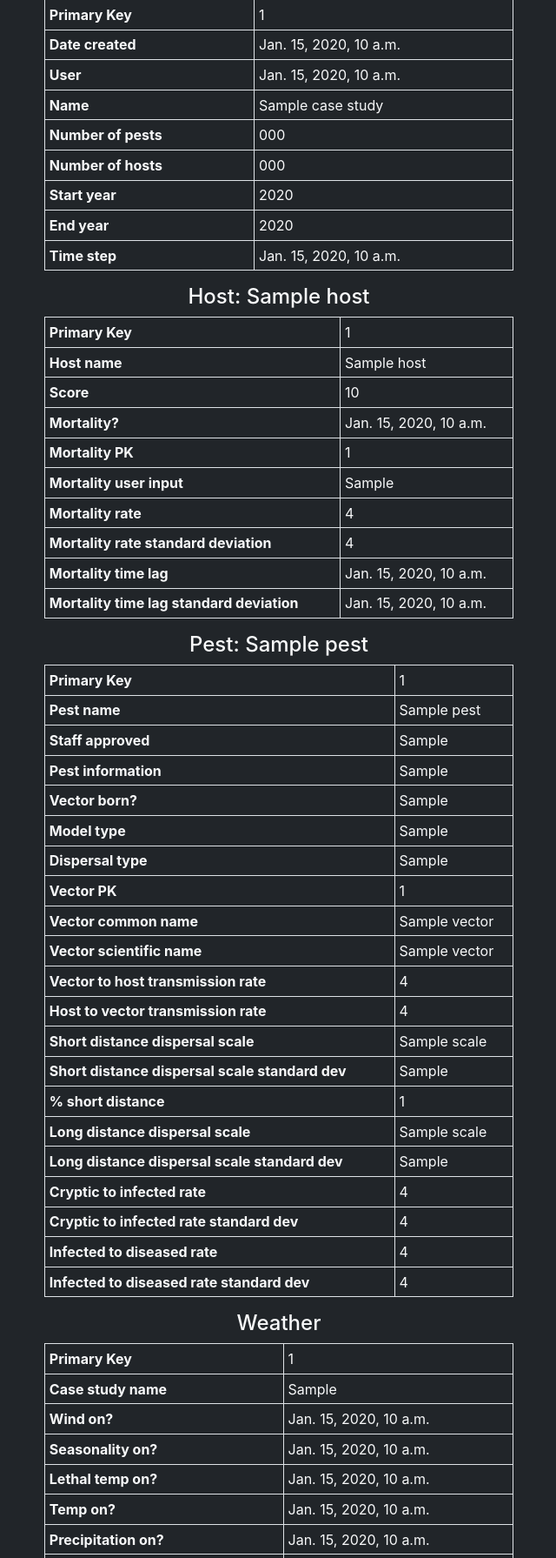
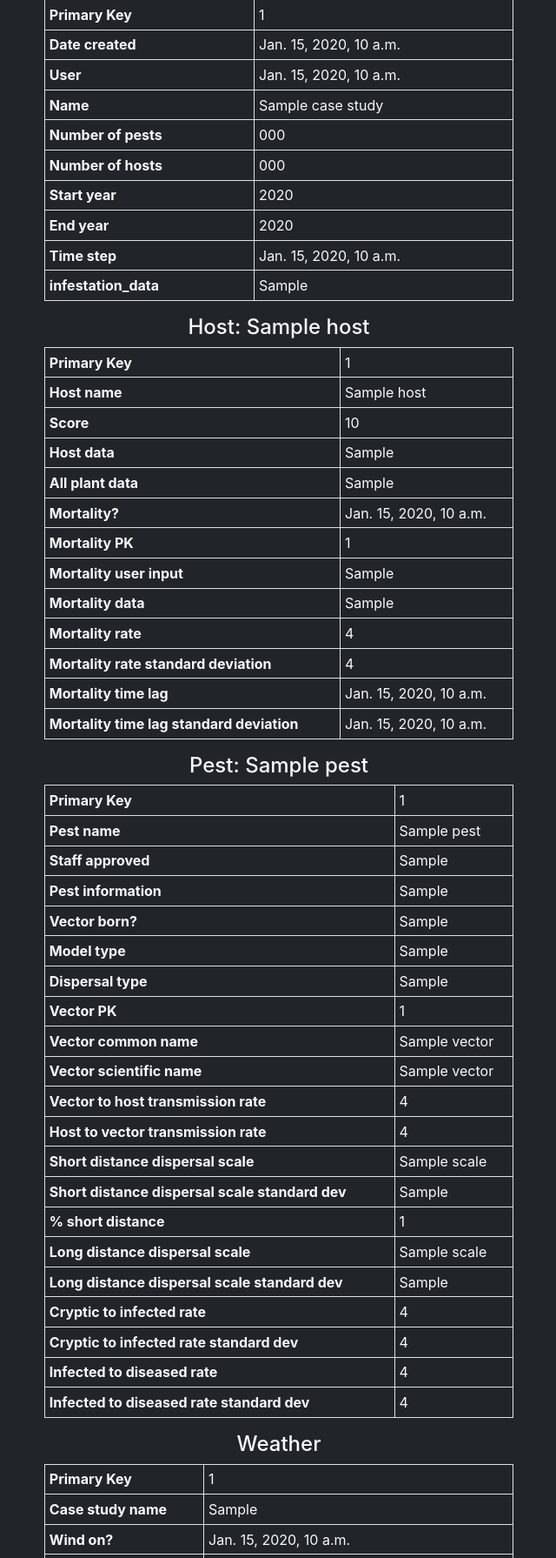
Before and after one commit to ncsu-landscape-dynamics/PoPS-Forecasting-Platform, a Django app: template templates/pops/case_study_details.html in a window 1280 px wide. Shown: the part 152-1943 px from the top of the page at 87% size, without its empty margins (319-959 px from the left). Run offline with Django 3.2, Linux system fonts and the light colour scheme; the template is opened without the code that fills it: most values are stand-ins (such as "Sample title", 1, 10 or a date in 2020); some libraries are stand-ins or nearby versions.

Commit message:
Added mortality data field and moved all plant data to Host details

```diff
--- a/pops/models.py
+++ b/pops/models.py
@@ -17,7 +17,6 @@ class CaseStudy(models.Model):
     date_created = models.DateTimeField(verbose_name = _("date created"), auto_now = False, auto_now_add = True)
     number_of_pests = models.PositiveSmallIntegerField(verbose_name = _("number of pests"), help_text="How many pests are in your model system?", blank=True, default = 1, validators = [MinValueValidator(1), MaxValueValidator(10)])
     number_of_hosts = models.PositiveSmallIntegerField(verbose_name = _("number of hosts"), help_text="How many hosts are in your model system?", blank=True, default = 1, validators = [MinValueValidator(1), MaxValueValidator(10)])
-    all_plants = models.FileField(verbose_name = _("all plant data"), upload_to=settings.FILE_PATH_FIELD_DIRECTORY, max_length=100, null = True, blank=True)
     start_year = models.PositiveSmallIntegerField(verbose_name = _("first calibration year"), help_text="The first year that you have pest occurence data for calibration.", blank=True, default = 2012, validators = [MinValueValidator(1900), MaxValueValidator(2200)])
     end_year = models.PositiveSmallIntegerField(verbose_name = _("final calibration year"), help_text="The last year that you have pest occurence data for calibration.", blank=True, default = 2018, validators = [MinValueValidator(1900), MaxValueValidator(2200)])
     future_years = models.PositiveSmallIntegerField(verbose_name = _("final model year"), help_text="How many years into the future do you want to simulate?", blank=True, default = 2023, validators = [MinValueValidator(2018), MaxValueValidator(2200)])
@@ -44,6 +43,7 @@ class Host(models.Model):
     score = models.DecimalField(verbose_name = _("score"), help_text="Host score is a value between 0 and 1. 0 has no effect while 1 has maximum effect.", blank=True, max_digits = 5, decimal_places = 2, default = 1, validators = [MinValueValidator(0), MaxValueValidator(1)])
     mortality_on = models.BooleanField(verbose_name = _("mortality"), help_text="Does the host experience mortality as a result of the pest/pathogen?", blank=True)
     host_data = models.FileField(verbose_name = _("host data"), upload_to=settings.FILE_PATH_FIELD_DIRECTORY, max_length=100, blank=True)
+    all_plants = models.FileField(verbose_name = _("all plant data"), upload_to=settings.FILE_PATH_FIELD_DIRECTORY, max_length=100, null = True, blank=True)
 
     class Meta:
         verbose_name = _("host")
@@ -56,6 +56,7 @@ class Mortality(models.Model):
 
     host = models.OneToOneField(Host, verbose_name = _("host"), on_delete = models.CASCADE, primary_key=True)
     user_input = models.BooleanField(verbose_name = _("user input"), help_text="Do you want to input the mortality rate and time lag based on your own data/observations? If not these values will be estimated by the model.", default = False, blank=True)
+    mortality_data = models.FileField(verbose_name = _("mortality data"), upload_to=settings.FILE_PATH_FIELD_DIRECTORY, max_length=100, null = True, blank=True)
     rate = models.DecimalField(verbose_name = _("mortality rate (fraction)"), help_text="What percentage of hosts experience mortality each year from the pest or pathogen?", max_digits = 3, decimal_places = 2, blank=True, null=True, default = 0, validators = [MinValueValidator(0), MaxValueValidator(1)])
     rate_standard_deviation = models.DecimalField(verbose_name = _("mortality rate standard deviation"), help_text="Sample help text.", max_digits = 3, decimal_places = 2, blank=True, null=True)
     time_lag = models.PositiveSmallIntegerField(verbose_name = _("mortality time lag (years)"), help_text="How long after initial infection/infestation (in years) before mortality occurs on average?", blank=True, null=True, default = 2, validators = [MinValueValidator(1), MaxValueValidator(10)])
--- a/templates/pops/case_study_details.html
+++ b/templates/pops/case_study_details.html
@@ -45,6 +45,10 @@
       <th scope="row">Time step</th>
       <td> {{ case_study.time_step }}</td>
     </tr>
+    <tr>
+      <th scope="row">infestation_data</th>
+      <td> {{ case_study.infestation_data }}</td>
+    </tr>
   </tbody>
 </table>
 
@@ -65,6 +69,14 @@
                 <td> {{ host.score }}</td>
             </tr>
             <tr>
+                <th scope="row">Host data</th>
+                <td> {{ host.host_data }}</td>
+            </tr>
+            <tr>
+                <th scope="row">All plant data</th>
+                <td> {{ host.all_plants }}</td>
+            </tr>
+            <tr>
                 <th scope="row">Mortality?</th>
                 <td> {{ host.mortality_on }}</td>
             </tr>
@@ -75,6 +87,10 @@
             <tr>
                 <th scope="row">Mortality user input</th>
                 <td> {{ host.mortality.user_input }}</td>
+            </tr>
+            <tr>
+                <th scope="row">Mortality data</th>
+                <td> {{ host.mortality.mortality_data }}</td>
             </tr>
             <tr>
                 <th scope="row">Mortality rate</th>
@@ -192,8 +208,8 @@
     <table class="table table-sm table-bordered">
         <tbody>
             <tr>
-                <th scope="row">Primary Key</th>
-                <td> {{ case_study.weather.pk }}</td>
+                <th style="width: 34%" scope="row">Primary Key</th>
+                <td style="width: 66%"> {{ case_study.weather.pk }}</td>
             </tr>
             <tr>
                 <th scope="row">Case study name</th>
@@ -252,7 +268,7 @@
                 <td> {{ case_study.weather.precipitation.method }}</td>
             </tr>
             <tr>
-                <th scope="row">Temperature reclass threshold</th>
+                <th scope="row">Temperature reclass</th>
                 <td>
                 <table>
                 <thead>
@@ -261,11 +277,13 @@
                 <th>reclass</th>
                 </thead>
                 <tbody>
+                {% comment %}
                 {% for row in case_study.weather.temperature.temperaturereclass_set.all %}
                 <tr>
                 <td>{{ row.min_value}}</td><td> {{row.max_value}}</td><td> {{row.reclass}}</td>
                 </tr>
                 {% endfor %}
+                {% endcomment %}
                 </tbody>
                 </table>
                 </td>
@@ -316,17 +334,12 @@
         </tbody>
     </table>
 
-<h4 class="text-center">Case study data generated by loop:</h4>
-<table class="table table-sm table-bordered">
-    <tbody>
-        {% for field in data %}
-            <tr>
-            <th>{{ field.label }}</th>
-            <td>{{ field.value|default_if_none:'No data' }}</td>
-            </tr>
-        {% endfor %}
-    </tbody>
-</table>
+{% if graph %}
+<div style="width:600;height:500">
+{{ graph|safe }}
+</div>
+{% endif %}
+
 
 
 </div>
```
Also changed, not shown: pops/forms.py (+6 -6 lines), pops/views.py (+74 -8 lines), templates/pops/create_case_study.html (+15 -6 lines).
